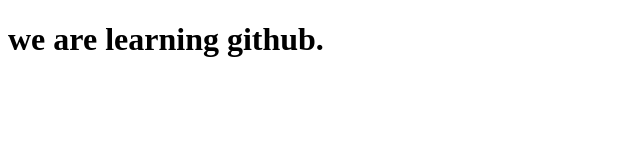
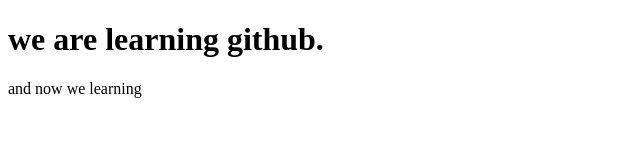
Before and after one commit to muhammadbilal876/github, a plain HTML site: page index.html in a window 1280 px wide. Shown: the whole page, without its empty margins (0-640 px from the left). Drawn offline with Linux system fonts and the light colour scheme.

Commit message:
third commit. Tweaks in html and js added.

```diff
--- a/index.html
+++ b/index.html
@@ -11,6 +11,7 @@
     </header>
     <main>
 <h1>we are learning github.</h1>
+<p>and now we learning</p>
     </main>
     <footer>
 
```
Also changed, not shown: js/script.js (added).
